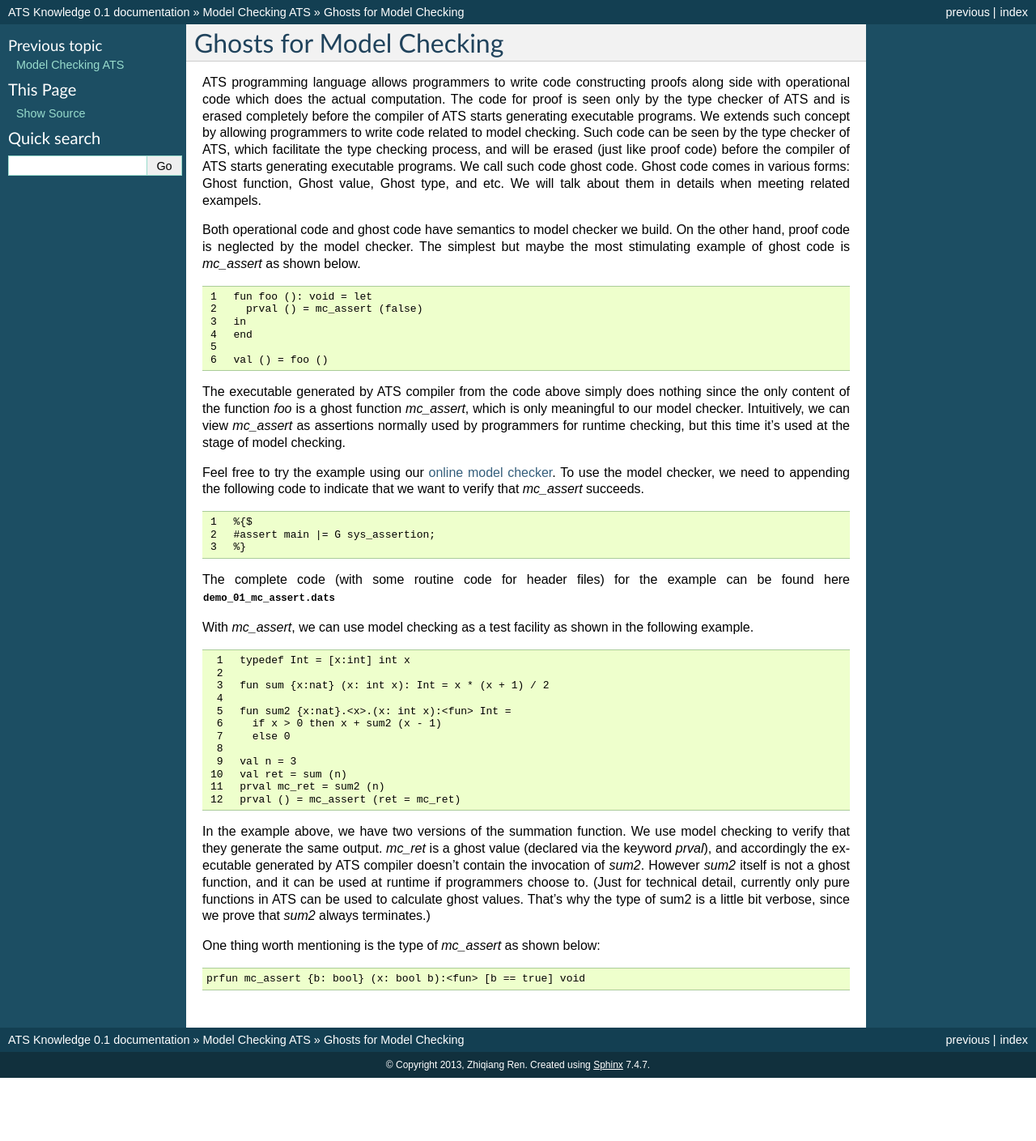
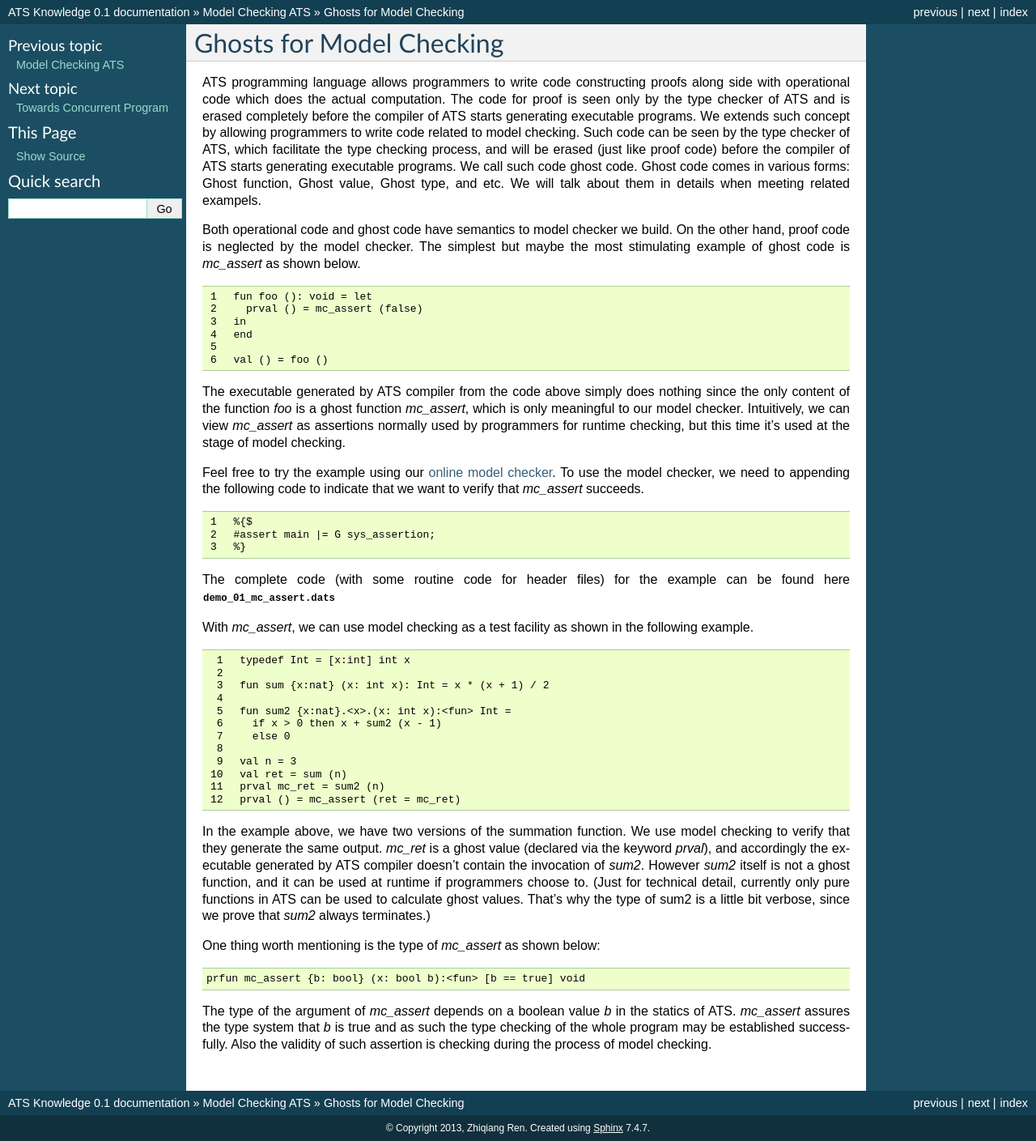
Before and after one commit to alex-ren/org.ats-lang.documentation, a Sphinx documentation site: the page built from source/conats/sec01/content.rst, in a window 1280 px wide. Shown: the whole page at 81% size. Built offline with Sphinx 7.4.7, drawn with Linux system fonts in a browser that asks for light colours; formulas are drawn with MathJax 3; pages that are not in the unit, such as notebooks, are missing from menus; before the commit the page ends 1331 px from its top, so only the background shows below that.

Commit message:
transition

```diff
--- a/source/conats/sec01/content.rst
+++ b/source/conats/sec01/content.rst
@@ -77,3 +77,8 @@ One thing worth mentioning is the type of *mc_assert* as shown below:
 .. code-block:: text
 
   prfun mc_assert {b: bool} (x: bool b):<fun> [b == true] void
+
+The type of the argument of *mc_assert* depends on a boolean value *b* in the statics of
+ATS. *mc_assert* assures the type system that *b* is true and as such the type checking
+of the whole program may be established successfully. Also the validity of such
+assertion is checking during the process of model checking.
```
Also changed, not shown: source/conats/sec02/content.rst (added, +15 -0 lines).
